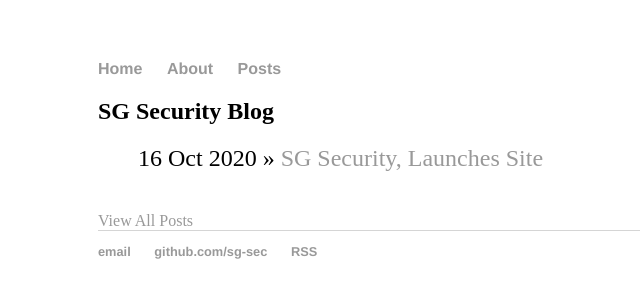
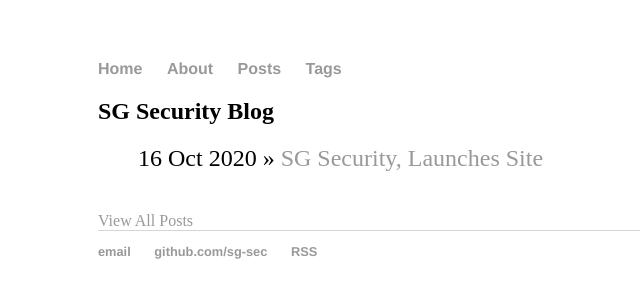
Before and after one commit to sg-sec/sg-sec.github.io, a Jekyll site: the page built from index.html, in a window 1280 px wide. Shown: the top 300 px of the page, without its empty margins (94-734 px from the left). Built offline with Jekyll 4.4.1, drawn with Linux system fonts in a browser that asks for light colours.

Commit message:
Update default.html

```diff
--- a/_layouts/default.html
+++ b/_layouts/default.html
@@ -10,6 +10,7 @@
 	        		<li><a href="/">Home</a></li>
 		        	<li><a href="/about">About</a></li>
 	        		<li><a href="/blog">Posts</a></li>
+                                <li><a href="/blog/tags.html">Tags</a></li>
 	    		</ul>
 			</nav>
 			<div class="container">
```
